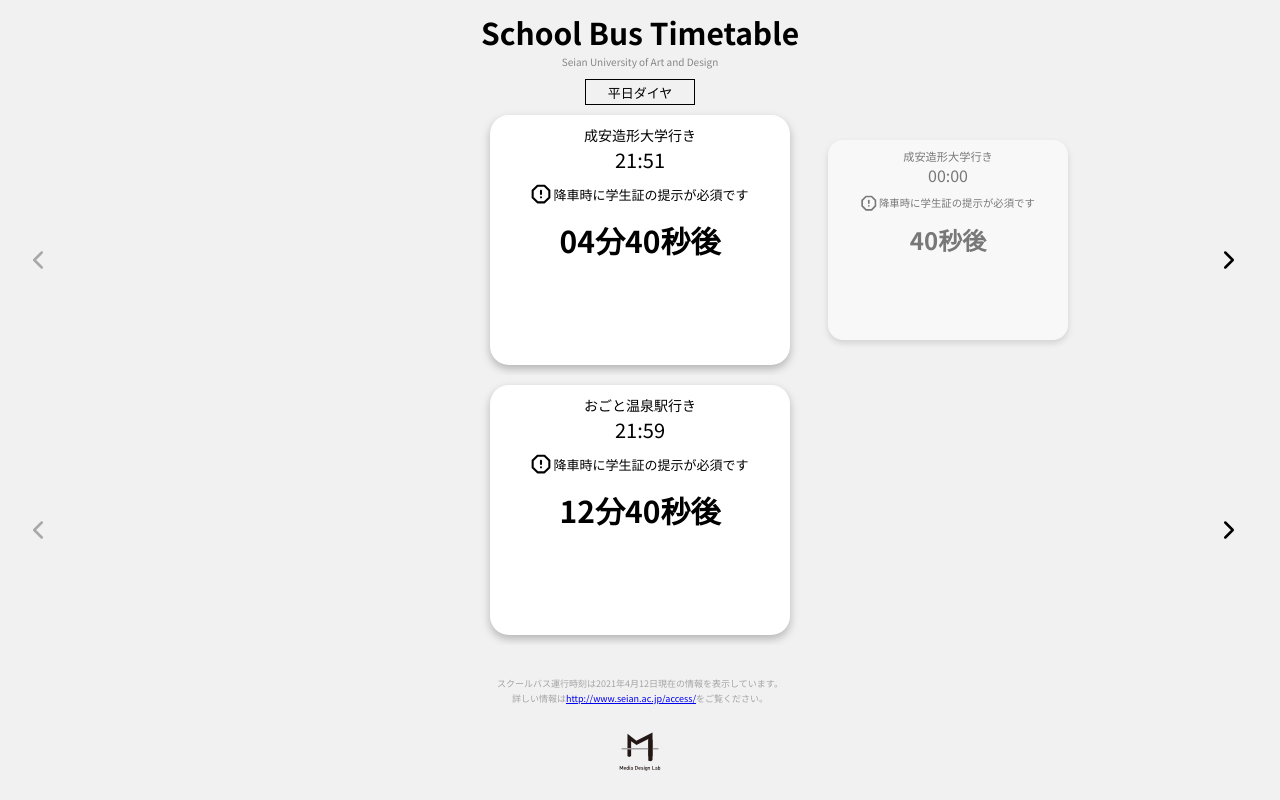
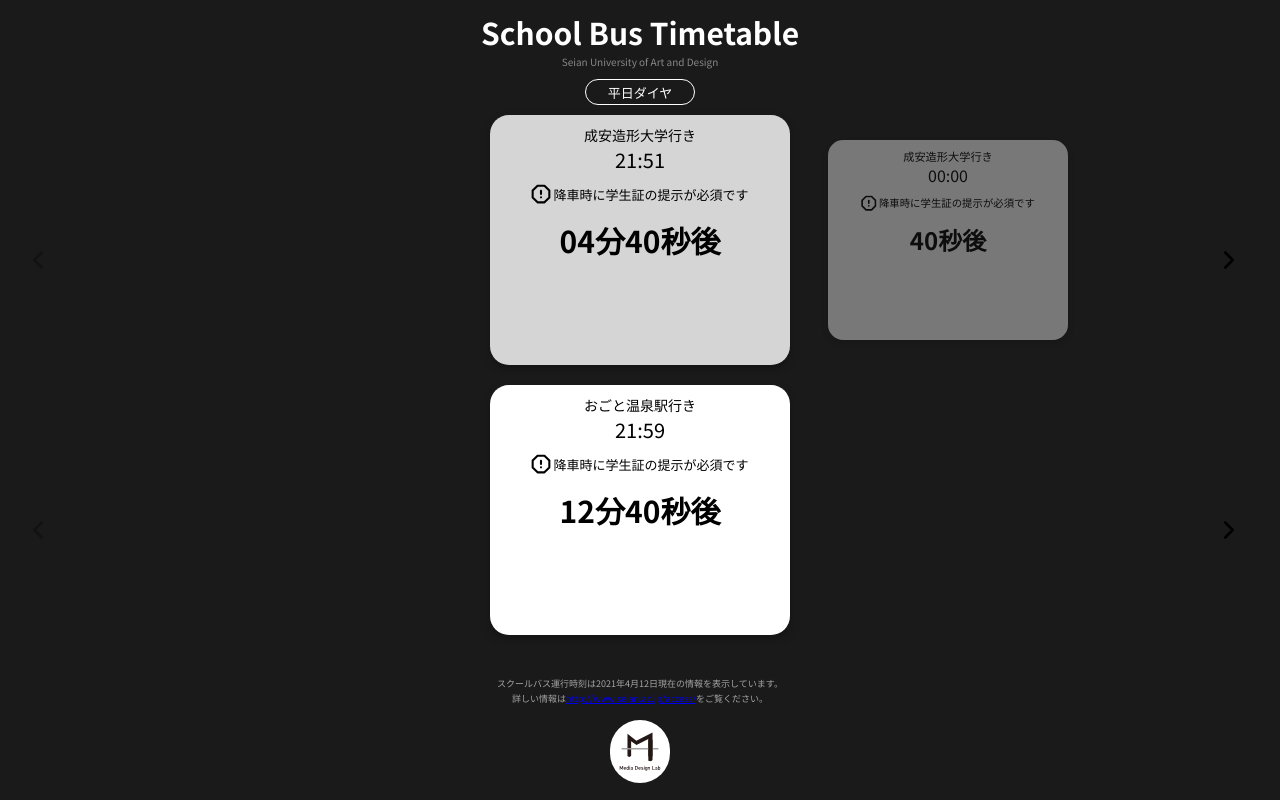
Before and after one commit to summerwave/bustime, a plain HTML site: page index.html in a window 1280 px wide. Drawn offline with nearby package versions, Linux system fonts and the dark colour scheme.

Commit message:
Update index.css

```diff
--- a/css/index.css
+++ b/css/index.css
@@ -12,7 +12,7 @@
 html {
 	font-size: 10px;
 	font-family: 'Noto Sans JP', sans-serif;
-	background: #F1F1F1;
+
 }
 
 body{
@@ -20,6 +20,13 @@ body{
 	margin-left: auto;
 	margin-right: auto;
 	width: 100%;
+	background:#FBFBFB;
+}
+
+@media (prefers-color-scheme: dark){
+	body{
+		background:#1A1A1A;
+	}
 }
 
 #title{
@@ -37,6 +44,12 @@ body{
 	color: #878787;
 }
 
+@media (prefers-color-scheme: dark){
+	#title{
+		color:#FFFFFF;
+	}
+}
+
 .nobus{
 	color: #FF0004;
 	font-size: 1.5rem;
@@ -51,7 +64,14 @@ body{
 	margin:0 auto;
 	padding: 0.2em;
     border: solid 1.5px #000000;/*線*/
-    /*border-radius: 50px;/*角の丸み*/
+    border-radius: 50px;/*角の丸み*/
+}
+
+@media (prefers-color-scheme: dark){
+	#box{
+		color:#FFFFFF;
+		border: solid 1.5px #FFFFFF;/*線*/
+	}
 }
 
 #box span {
@@ -147,6 +167,10 @@ body{
 	position: relative;
 	left: 0.5em;
 	bottom:0.35em;
+}
+
+#to_univ_section_template{
+	background-color:#D5D5D5;
 }
 
 /*---------------矢印の設定-------------------*/
@@ -291,3 +315,10 @@ position: absolute;
 	margin:1.5em auto;
 	width: 6rem;
 }
+
+@media (prefers-color-scheme: dark){
+	#lab{
+		background: #FFFFFF;
+		border-radius: 50px;
+	}
+}
```
